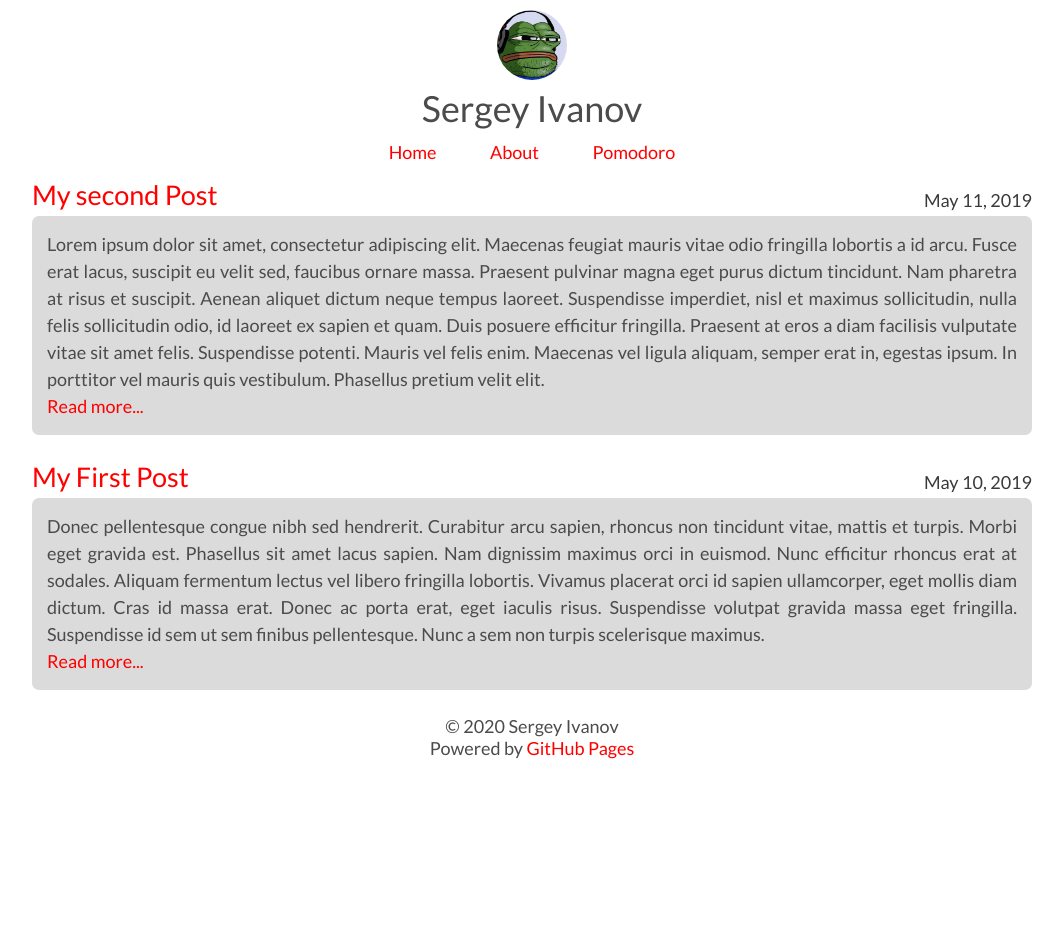
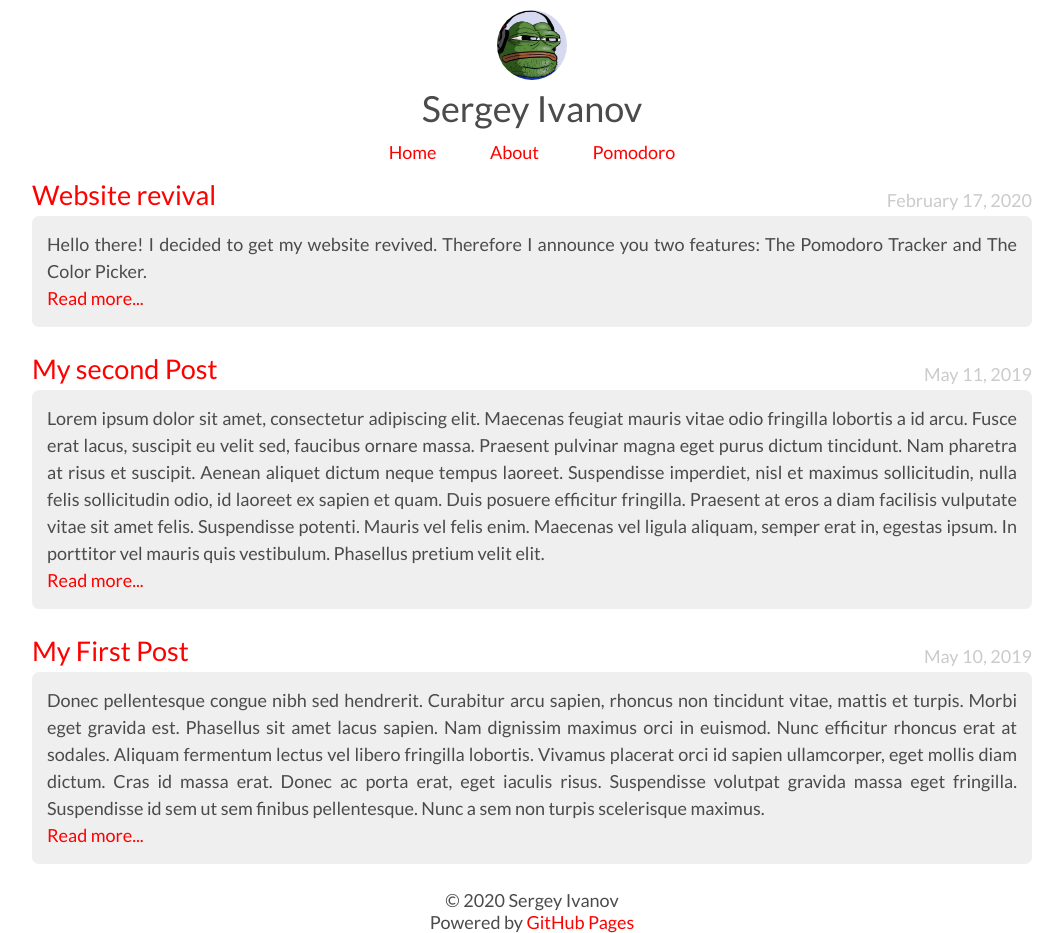
Before and after one commit to ise2000/ise2000.github.io, a Jekyll site: the page built from index.html, in a window 1280 px wide. Shown: the whole page, without its empty margins (108-1171 px from the left). Built offline with Jekyll 4.4.1, drawn with Linux system fonts in a browser that asks for light colours; before the commit the page ends 900 px from its top, so only the background shows below that.

Commit message:
add post, changed styles

```diff
--- /dev/null
+++ b/_posts/2020-02-17-site-revival.md
@@ -0,0 +1,9 @@
+---
+title: Website revival
+layout: post
+excerpt_separator: <!--more-->
+---
+Hello there! I decided to get my website revived. Therefore I announce you
+two features: The Pomodoro Tracker and The Color Picker.<!--more--> I think it should be useful
+primarily for me, and as well for you. Hope I will not abandon this and I will highly improve my
+skills in JS and React.js also. Coming soon...
--- a/assets/css/main.css
+++ b/assets/css/main.css
@@ -113,7 +113,7 @@ footer span {
 }
 
 .post__date {
-  color: #3a3a3a;
+  color: #cbcbcb;
   text-align: left;
   display: block;
   margin: 0;
@@ -133,7 +133,7 @@ footer span {
 .post__content {
   text-align: justify;
   padding: 15px;
-  background-color: #dbdbdb;
+  background-color: #efefef;
   border-radius: 7px;
   line-height: 1.5em;
 }
```
Also changed, not shown: 3 other files.
